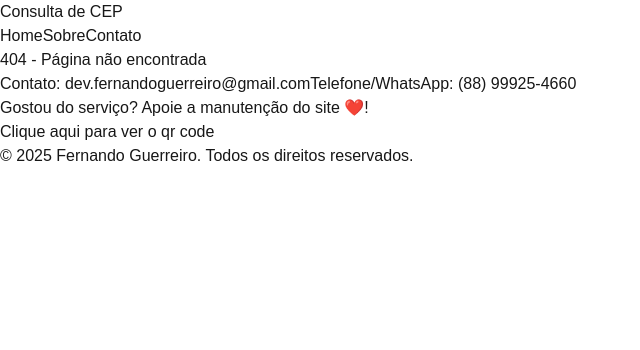
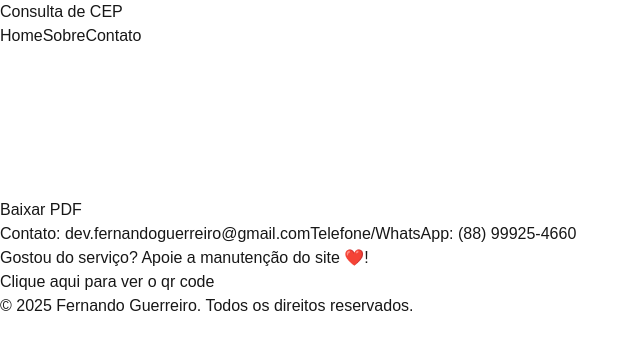
Before and after one commit to guerreiru/buscarcep, a Next.js app: page /pdf in a window 1280 px wide. Before the commit this address had no page. Shown: the top 350 px of the page, without its empty margins (0-640 px from the left). Built offline with nearby package versions, Linux system fonts and the light colour scheme.

Commit message:
feat: add PDF view page with download link for ruas-limoeiro.pdf

```diff
--- /dev/null
+++ b/src/app/pdf/page.tsx
@@ -0,0 +1,19 @@
+export default function PdfViewPage() {
+  return (
+    <div className="flex flex-col items-center justify-center h-[calc(100vh-80px)] md:h-screen px-4">
+      <iframe
+        src="/docs/ruas-limoeiro.pdf"
+        width="100%"
+        className="border rounded h-[calc(100vh-256px)] md:h-[calc(100vh-180px)]"
+      />
+
+      <a
+        href="/docs/ruas-limoeiro.pdf"
+        download
+        className="mt-3 px-4 py-2 bg-blue-600 text-white rounded hover:bg-blue-700"
+      >
+        Baixar PDF
+      </a>
+    </div>
+  );
+}
```
